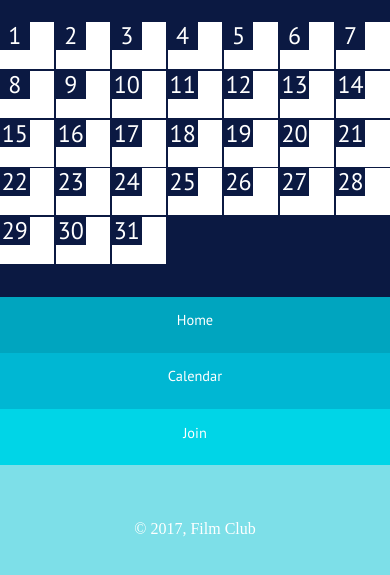
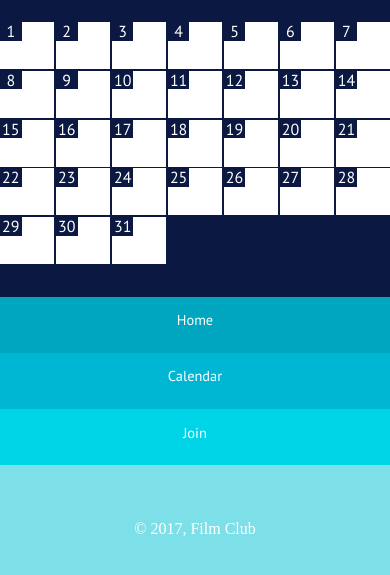
Before and after one commit to Just-Bob-Dev/week-two-project, a plain HTML site: page calendar/index.html in a window 390 px wide. Shown: the part 329-904 px from the top of the page. Drawn offline with Linux system fonts and the light colour scheme.

Commit message:
Finish mobile layout again

```diff
--- a/css/main.css
+++ b/css/main.css
@@ -231,7 +231,6 @@ hr{
   flex-wrap: wrap;
   background-color: #E2E2E2;
   padding: 3%;
-  /*justify-content: space-between;*/
 }
 
 .movie-title a {
@@ -246,6 +245,7 @@ hr{
   margin:1% 1% 2% 1%;
   padding: 0;
 }
+
 .box1, .box3 {
   margin-right: 2%;
 }
@@ -297,8 +297,8 @@ Calendar Adjustments
   background-color: #0B1942;
   color: #fff;
   font-family: 'PT Sans', sans-serif;
-  font-size: 1.5em;
-  width: 55%;
+  font-size: 1em;
+  width: 40%;
   /*height: 62.5px;*/
   text-align:center;
 
@@ -314,6 +314,10 @@ Calendar Adjustments
 /*-----------------------------
 Join Form Sheet
 ------------------------------*/
+.pic_upload label, .pic_upload input{
+  font-family: 'PT Sans', sans-serif;
+}
+
 .profile-pic {
   background-image: url('../images/profile-placeholder.png');
   background-size: contain;
```
